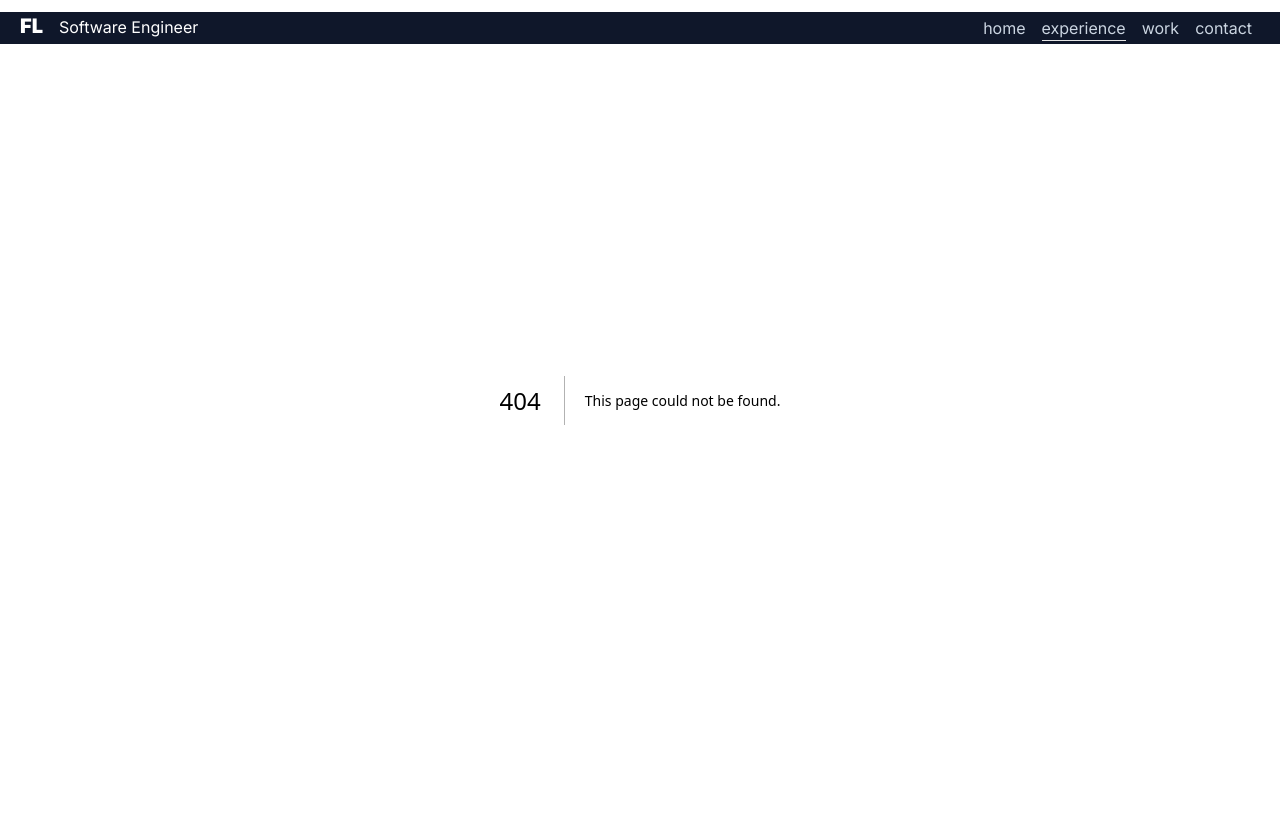
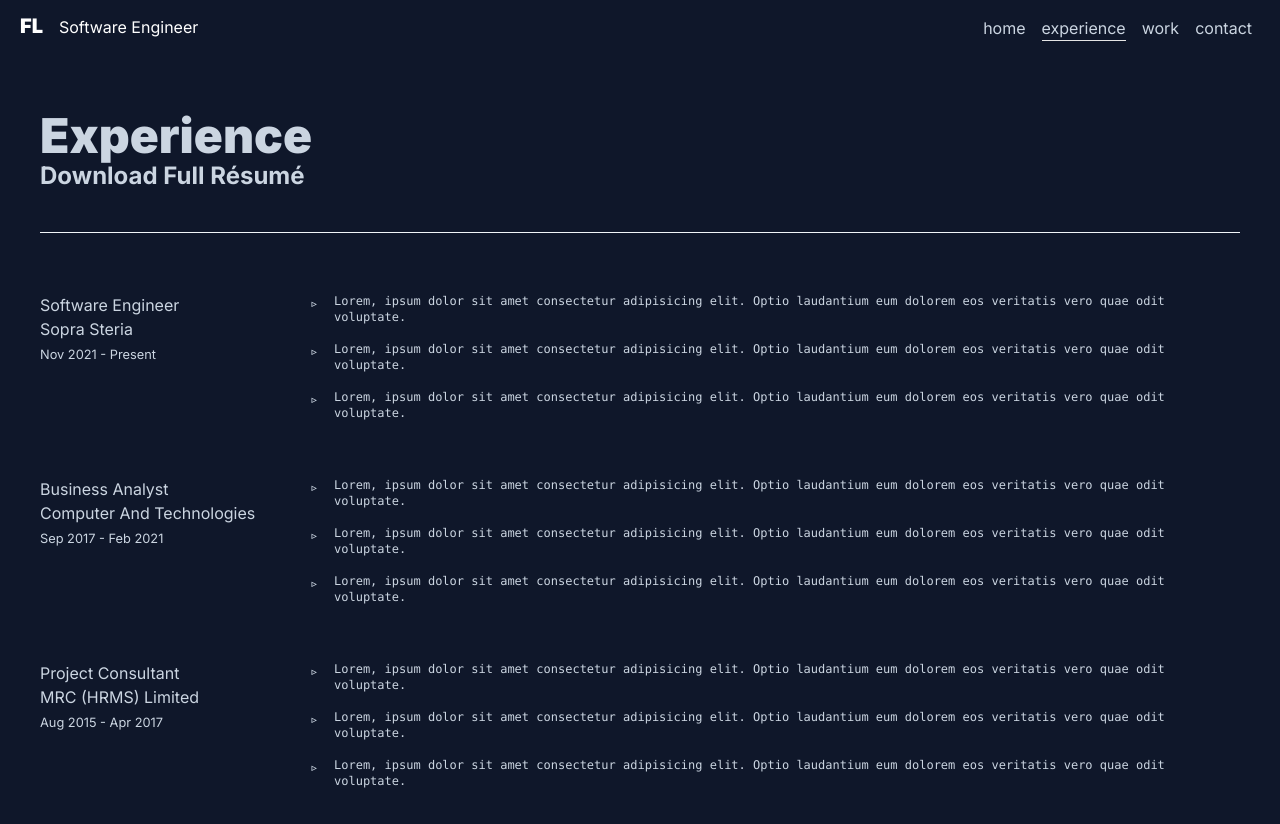
Before and after one commit to ltk55/frank-lam-portfolio, a Next.js app: page /experience in a window 1280 px wide. Before the commit this address had no page. Before the commit the page ends 800 px from the top, so only its background shows below. Built offline with nearby package versions, Linux system fonts and the light colour scheme.

Commit message:
feat: add job details in exp page

```diff
--- /dev/null
+++ b/app/experience/page.tsx
@@ -0,0 +1,49 @@
+import JobDetails from "@/components/JobDetails/JobDetails";
+
+export default function Experience() {
+  const jobExp = [
+    {
+      company: "Sopra Steria",
+      jobTitle: "Software Engineer",
+      duration: "Nov 2021 - Present",
+      jobDescriptions: [
+        "Lorem, ipsum dolor sit amet consectetur adipisicing elit. Optio laudantium eum dolorem eos veritatis vero quae odit voluptate. ",
+        "Lorem, ipsum dolor sit amet consectetur adipisicing elit. Optio laudantium eum dolorem eos veritatis vero quae odit voluptate. ",
+        "Lorem, ipsum dolor sit amet consectetur adipisicing elit. Optio laudantium eum dolorem eos veritatis vero quae odit voluptate. ",
+      ],
+    },
+    {
+      company: "Computer And Technologies",
+      jobTitle: "Business Analyst",
+      duration: "Sep 2017 - Feb 2021",
+      jobDescriptions: [
+        "Lorem, ipsum dolor sit amet consectetur adipisicing elit. Optio laudantium eum dolorem eos veritatis vero quae odit voluptate. ",
+        "Lorem, ipsum dolor sit amet consectetur adipisicing elit. Optio laudantium eum dolorem eos veritatis vero quae odit voluptate. ",
+        "Lorem, ipsum dolor sit amet consectetur adipisicing elit. Optio laudantium eum dolorem eos veritatis vero quae odit voluptate. ",
+      ],
+    },
+    {
+      company: "MRC (HRMS) Limited",
+      jobTitle: "Project Consultant",
+      duration: "Aug 2015 - Apr 2017",
+      jobDescriptions: [
+        "Lorem, ipsum dolor sit amet consectetur adipisicing elit. Optio laudantium eum dolorem eos veritatis vero quae odit voluptate. ",
+        "Lorem, ipsum dolor sit amet consectetur adipisicing elit. Optio laudantium eum dolorem eos veritatis vero quae odit voluptate. ",
+        "Lorem, ipsum dolor sit amet consectetur adipisicing elit. Optio laudantium eum dolorem eos veritatis vero quae odit voluptate. ",
+      ],
+    },
+  ];
+
+  return (
+    <section id="resume" className="text-slate-300 px-10 pt-28">
+      <div className="pb-10 mb-10 border-b border-slate-100">
+        <h1 className="font-black text-5xl">Experience</h1>
+        <h2 className="font-bold text-2xl">Download Full Résumé</h2>
+      </div>
+
+      {jobExp.map((jobExp, i) => (
+        <JobDetails jobExp={jobExp} key={i} />
+      ))}
+    </section>
+  );
+}
--- a/app/resume/page.tsx
+++ /dev/null
@@ -1,36 +0,0 @@
-export default function Resume() {
-  const jobDesc = [
-    "Lorem, ipsum dolor sit amet consectetur adipisicing elit. Optio laudantium eum dolorem eos veritatis vero quae odit voluptate. ",
-    "Lorem, ipsum dolor sit amet consectetur adipisicing elit. Optio laudantium eum dolorem eos veritatis vero quae odit voluptate. ",
-    "Lorem, ipsum dolor sit amet consectetur adipisicing elit. Optio laudantium eum dolorem eos veritatis vero quae odit voluptate. ",
-  ];
-
-  return (
-    <main className="">
-      <section id="hero" className="text-slate-300 px-10 pt-28">
-        <div className="pb-10 mb-10 border-b border-slate-100">
-          <h1 className="font-black text-5xl">Resume</h1>
-          <h2 className="font-bold text-2xl">Download here</h2>
-        </div>
-
-        <div className="flex justify-between">
-          <div className="">
-            <h3>Sopra Steria</h3>
-            <div>Software Energiner</div>
-            <small>2021 - Present</small>
-          </div>
-
-          <ul>
-            {jobDesc &&
-              jobDesc.map((skill, i) => (
-                <li key={i} className="relative mb-4 pl-6 font-mono text-xs">
-                  <span className="absolute left-0 text-green text-sm">▹</span>
-                  {skill}
-                </li>
-              ))}
-          </ul>
-        </div>
-      </section>
-    </main>
-  );
-}
--- /dev/null
+++ b/components/JobDetails/JobDesc.tsx
@@ -0,0 +1,8 @@
+export default function JobDesc({ content }: { content: string }) {
+  return (
+    <li className="relative mb-4 pl-6 font-mono text-xs">
+      <span className="absolute left-0 text-green text-sm">▹</span>
+      {content}
+    </li>
+  );
+}
--- /dev/null
+++ b/components/JobDetails/JobDetails.tsx
@@ -0,0 +1,28 @@
+import JobDesc from "./JobDesc";
+
+interface JobExp {
+  company: string;
+  jobTitle: string;
+  duration: string;
+  jobDescriptions: string[];
+}
+
+export default function JobDetails({ jobExp }: { jobExp: JobExp }) {
+  const { company, jobTitle, duration, jobDescriptions } = jobExp;
+
+  return (
+    <div className="flex flex-col md:flex-row py-5 gap-5">
+      <div className="min-w-[250px]">
+        <div>{jobTitle}</div>
+        <h3>{company}</h3>
+        <small>{duration}</small>
+      </div>
+
+      <ul>
+        {jobDescriptions.map((jobDesc, i) => (
+          <JobDesc key={i} content={jobDesc} />
+        ))}
+      </ul>
+    </div>
+  );
+}
```
